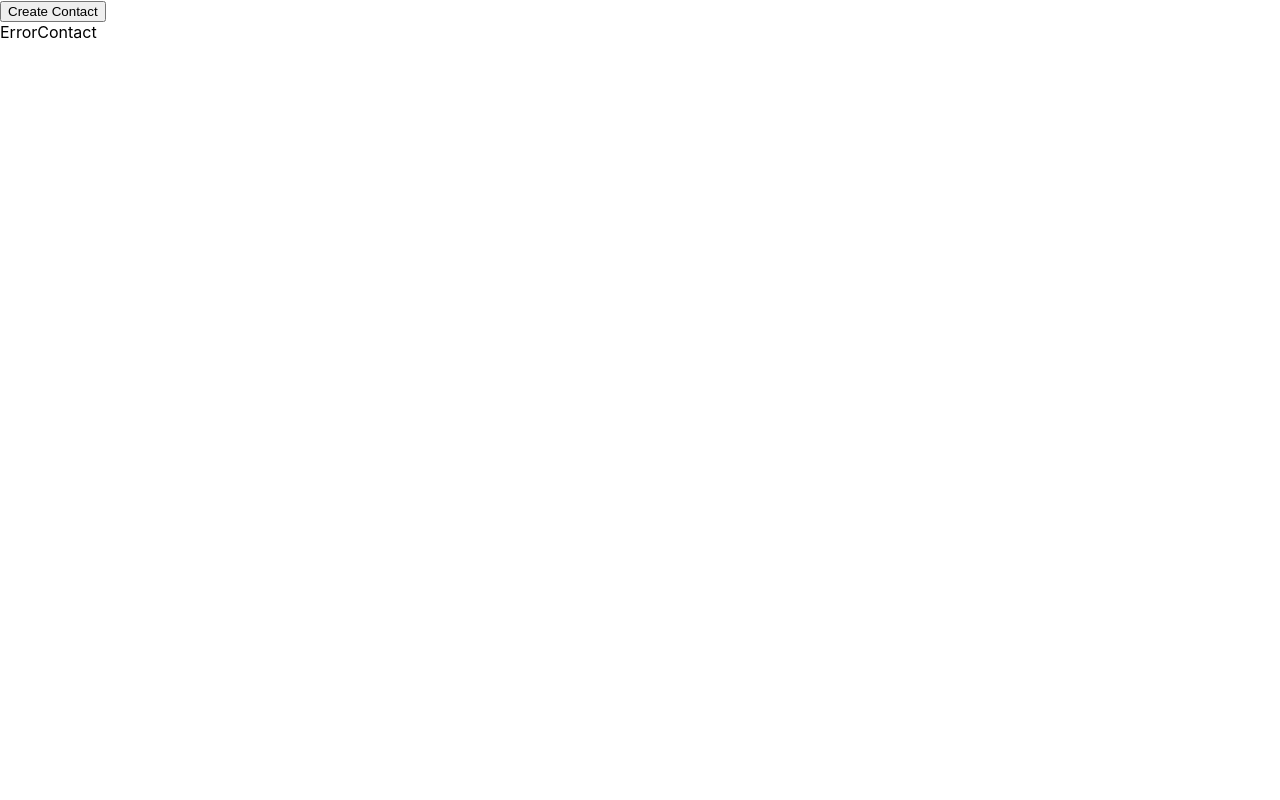
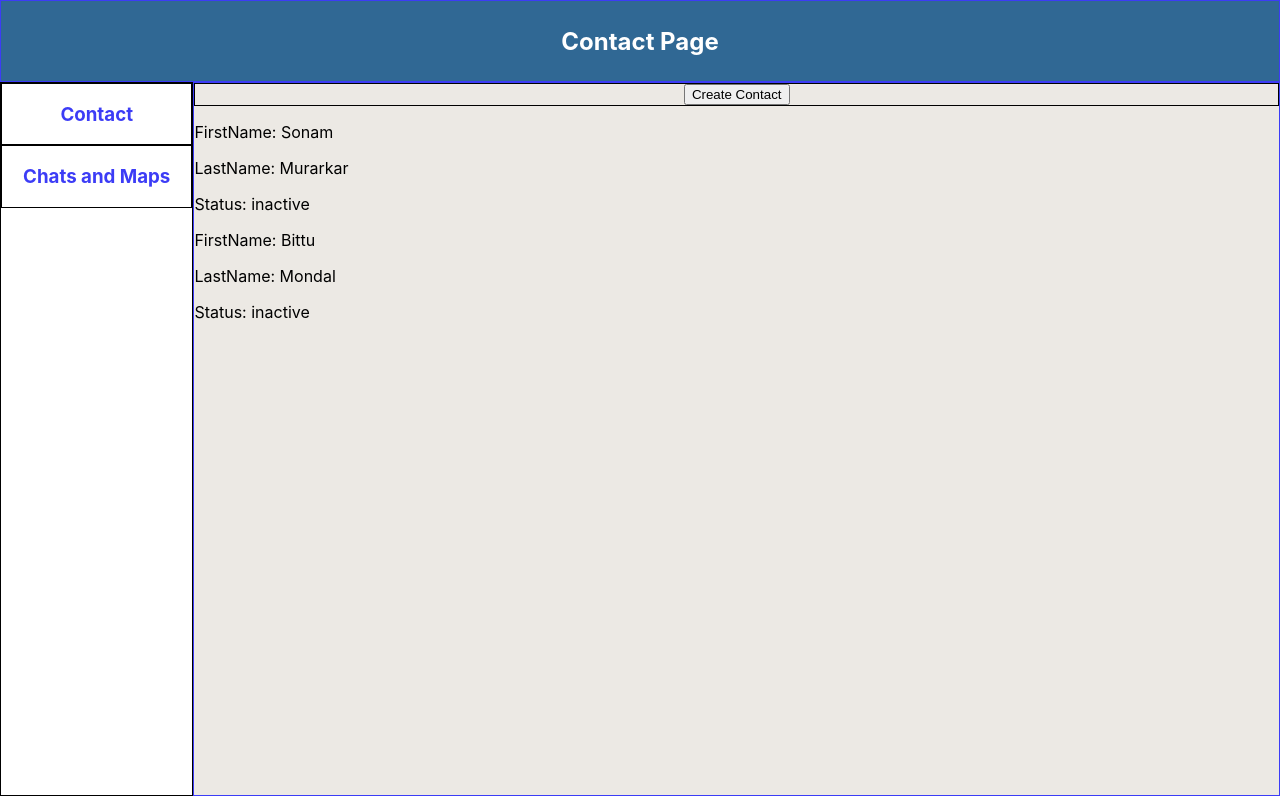
Before and after one commit to coderunner4sonam/Contact-Management-App, a React (Create React App) app: page / in a window 1280 px wide. Built offline with nearby package versions, Linux system fonts and the light colour scheme.

Commit message:
worked on createcontact page

```diff
--- a/package.json
+++ b/package.json
@@ -3,6 +3,9 @@
   "version": "0.1.0",
   "private": true,
   "dependencies": {
+    "@fortawesome/fontawesome-svg-core": "^6.4.0",
+    "@fortawesome/free-solid-svg-icons": "^6.4.0",
+    "@fortawesome/react-fontawesome": "^0.2.0",
     "@testing-library/jest-dom": "^5.17.0",
     "@testing-library/react": "^13.4.0",
     "@testing-library/user-event": "^13.5.0",
--- a/src/App.tsx
+++ b/src/App.tsx
@@ -1,39 +1,10 @@
-// import React from "react";
-// import { BrowserRouter, Routes, Route } from "react-router-dom";
-// import Header from "./components/Header";
-// import contactsStore from "./pages/contactsStore";
-// import ChartsMaps from "./pages/ChartsMaps";
-// import { useDispatch, useSelector } from "react-redux";
-// // import {state} from "./redux/actionReducer"
-// function App() {
-//   const store = useSelector((state) => state);
-
-//   return (
-//     <BrowserRouter>
-//       <div className="App">
-//         <Header />
-//         <div style={{display:"flex",flexDirection:"row"}}>
-//           <div>{/* <Sidebar/> */}</div>
-//           <div>
-//             <Routes>
-//               <Route path="/" element={<contactsStore />} />
-//               <Route path="/chartsmaps" element={<ChartsMaps />} />
-//             </Routes>
-//           </div>
-//         </div>
-//       </div>
-//     </BrowserRouter>
-//   );
-// }
-
-// export default App;
-// ______________________________________
 import React, { useState } from "react";
 import { BrowserRouter, Routes, Route } from "react-router-dom";
 import Header from "./components/Header";
 import Contacts from "./pages/Contacts";
 import ChartsMaps from "./pages/ChartsMaps";
-
+import Sidebar from "./components/Sidebar";
+import CreateContact from "./pages/CreateContact";
 
 function App(): JSX.Element {
 
@@ -42,13 +13,17 @@ function App(): JSX.Element {
       <div className="App">
         <Header />
         <div style={{ display: "flex", flexDirection: "row" }}>
-          <div>{/* <Sidebar/> */}</div>
-          <div>
+          <div style={{width:"15%", border:"1px solid black",height:"89vh",backgroundColor:"#FFFFFF"}}>
+            <Sidebar/>
+          </div>
+          <div style={{width:"85%", border:"1px solid #3C3CF6",height:"89vh",backgroundColor:"#ECE9E4"}}>
             <Routes>
               <Route path="/" element={<Contacts />} />
               <Route path="/chartsmaps" element={<ChartsMaps />} />
+              <Route path="/createcontact" element={<CreateContact/>} />
             </Routes>
           </div>
+
         </div>
       </div>
     </BrowserRouter>
--- a/src/components/ContactBox.tsx
+++ b/src/components/ContactBox.tsx
@@ -1,15 +1,18 @@
-import React from 'react';
+import React from "react";
 import { contactData } from "../redux/actionReducer";
 
-const ContactBox: React.FC<contactData> = ( {contactRecord} ) => {
+interface contactDataProps {
+  contactRecord: contactData;
+}
 
-    return (
-      <div>
-        <p>Name: {contactRecord.firstName}</p>
-        <p>Email: {contactRecord.lastName}</p>
-        <p>Phone: {contactRecord.status}</p>
-      </div>
-    );
-  }
+const ContactBox: React.FC<contactDataProps> = ({ contactRecord }) => {
+  return (
+    <div >
+      <p>FirstName: {contactRecord.firstName}</p>
+      <p>LastName: {contactRecord.lastName}</p>
+      <p>Status: {contactRecord.status?"active":"inactive"}</p>
+    </div>
+  );
+};
 
-  export default ContactBox;
+export default ContactBox;
--- a/src/components/ErrorContact.tsx
+++ b/src/components/ErrorContact.tsx
@@ -1,9 +1,15 @@
 import React from 'react'
+import { FontAwesomeIcon } from '@fortawesome/react-fontawesome'
 
 const ErrorContact:React.FC = () => {
   return (
-    <div>
-      ErrorContact
+    <div style={{display:"flex",justifyContent:"center",alignItems:"center", border:"0.5px solid black",cursor:"pointer",color:"#3C3CF6",height:"100%" }}>
+     {/* <FontAwesomeIcon icon="fa-solid fa-cross" /> */}
+     <div style={{ border:"0.5px solid black",cursor:"pointer",color:"#3C3CF6",width:"40%",alignItems:"center",textAlign:"center" }}>
+      <p>No contact found</p>
+      <p>Please add contact form</p>
+      <p>Create a contact button</p>
+      </div>
     </div>
   )
 }
--- a/src/components/Header.tsx
+++ b/src/components/Header.tsx
@@ -2,8 +2,8 @@ import React from 'react'
 
 const Header:React.FC = () => {
   return (
-    <div>
-
+    <div style={{ display: "flex", justifyContent:"center", alignItems:"center", height:"10vh",border:"1px solid #3C3CF6",backgroundColor:"#306894" }}>
+      <h2 style={{color:"white"}}>Contact Page</h2>
     </div>
   )
 }
--- a/src/components/Sidebar.tsx
+++ b/src/components/Sidebar.tsx
@@ -1,11 +1,19 @@
-import React from 'react'
+import React from "react";
+import { useNavigate } from "react-router-dom";
 
-const Sidebar:React.FC = () => {
+const Sidebar: React.FC = () => {
+  const navigate = useNavigate();
+
   return (
     <div>
-      sidebar
+      <div style={{display:"flex",justifyContent:"center", alignItems:"center", border:"0.5px solid black",cursor:"pointer",color:"#3C3CF6"   }}>
+        <h3 onClick={()=>navigate("/")}>Contact</h3>
+      </div>
+      <div style={{display:"flex",justifyContent:"center", alignItems:"center", border:"0.5px solid black",cursor:"pointer",color:"#3C3CF6"  }}>
+        <h3 onClick={()=>navigate("/chartsmaps")}>Chats and Maps</h3>
+      </div>
     </div>
-  )
-}
+  );
+};
 
-export default Sidebar
+export default Sidebar;
--- a/src/pages/Contacts.tsx
+++ b/src/pages/Contacts.tsx
@@ -9,14 +9,18 @@ import { RootState } from "../redux/store"; // Assuming you have defined RootSta
 import { useDispatch, useSelector } from "react-redux";
 import ErrorContact from "../components/ErrorContact";
 import ContactBox from "../components/ContactBox";
+import { useNavigate } from "react-router-dom";
 
 const Contacts: React.FC = () => {
   const contactsStore = useSelector((state: RootState) => state);
   const dispatch = useDispatch();
+  const navigate = useNavigate();
 
   return (
     <div>
-      <button>Create Contact</button>
+      <div style={{display:"flex",justifyContent:"center",alignItems:"center", border:"0.5px solid black",cursor:"pointer",color:"#3C3CF6" }}>
+        <button onClick={()=>navigate("/createcontact")}>Create Contact</button>
+      </div>
       { contactsStore.contactRecords.length===0
       ?
       <ErrorContact/>
--- /dev/null
+++ b/src/pages/CreateContact.tsx
@@ -0,0 +1,66 @@
+import React, { useState } from 'react'
+import { useNavigate } from 'react-router-dom'
+import { contactData } from '../redux/actionReducer'
+import { useDispatch } from 'react-redux'
+import { CREATE_CONTACT } from '../redux/actionType'
+
+const CreateContact:React.FC = () => {
+  const DISPATCH = useDispatch();
+  const NAVIGATE = useNavigate();
+
+  const [contactData,setContactData] = useState<contactData>({
+    firstName:"",
+    lastName:"",
+    status:""
+  })
+
+  const handleStatusChange = (e: React.ChangeEvent<HTMLInputElement>) => {
+    setContactData({
+      ...contactData,
+      status: e.target.value,
+    });
+
+  };
+  function handleContactData() {
+    DISPATCH(CREATE_CONTACT(contactData));
+    NAVIGATE("/createcontact")
+  }
+
+  return (
+    <div style={{ display: 'flex', justifyContent: 'center', alignItems: 'center', height: '100vh' }}>
+      <div>
+        <div style={{border:"1px solid black", backgroundColor:"white", width:"30vw",height:"60vh",textAlign:"center"}}>
+            <div style={{height:"100px",display:"flex",justifyContent:"center",alignItems:"center"}}>
+              <label><h3>FirstName: </h3></label>
+              <input  style={{height:"35px", border:"1px solid black",width:"200px",marginLeft:"10px"}}type="text" placeholder=' please enter firstName' onChange={(e)=>setContactData({...contactData, firstName:e.target.value})}/>
+            </div>
+            <div style={{height:"100px",display:"flex",justifyContent:"center",alignItems:"center"}}>
+              <label><h3>LastName: </h3></label>
+              <input style={{height:"35px", border:"1px solid black",width:"200px",marginLeft:"10px"}} type="text" placeholder=' please enter lastName' onChange={(e)=>setContactData({...contactData, lastName:e.target.value })}/>
+            </div>
+            <div style={{height:"100px",display:"flex",justifyContent:"center",alignItems:"center"}}>
+                <label><h3>Status: </h3></label>
+                <div>
+                  <label>
+                    <input type='radio' name="option" value="active" checked={contactData.status === "active"}
+                      onChange={handleStatusChange}/> Active
+                  </label>
+                </div>
+                <div>
+                  <label>
+                    <input type='radio' name="option" value="inactive" checked={contactData.status === 'inactive'}
+                  onChange={handleStatusChange}/> Inactive
+                  </label>
+                </div>
+            </div>
+        </div>
+        <div style={{display:"flex", justifyContent: 'center', alignItems: 'center',marginTop:"12px"}}>
+          <button style={{backgroundColor:"#CCCCCC"}} onClick={handleContactData} >Save Contact</button>
+        </div>
+      </div>
+
+    </div>
+  )
+}
+
+export default CreateContact
--- a/src/redux/actionReducer.tsx
+++ b/src/redux/actionReducer.tsx
@@ -1,7 +1,7 @@
 export interface contactData {
     firstName:string,
     lastName:string,
-    status:boolean,
+    status:string,
 }
 
 interface contactRecordType {
@@ -14,7 +14,18 @@ interface actionType {
 }
 
 const INITIAL_STATE:contactRecordType = {
-    contactRecords:[]
+    contactRecords:[
+        {
+            firstName:"Sonam",
+            lastName:"Murarkar",
+            status:""
+        },
+        {
+            firstName:"Bittu",
+            lastName:"Mondal",
+            status:""
+        }
+    ]
 }
 
 export const actionReducer = (state=INITIAL_STATE,action:actionType)=>{
```
Also changed, not shown: 1 other file (tests, documents, lock files or other folders).
